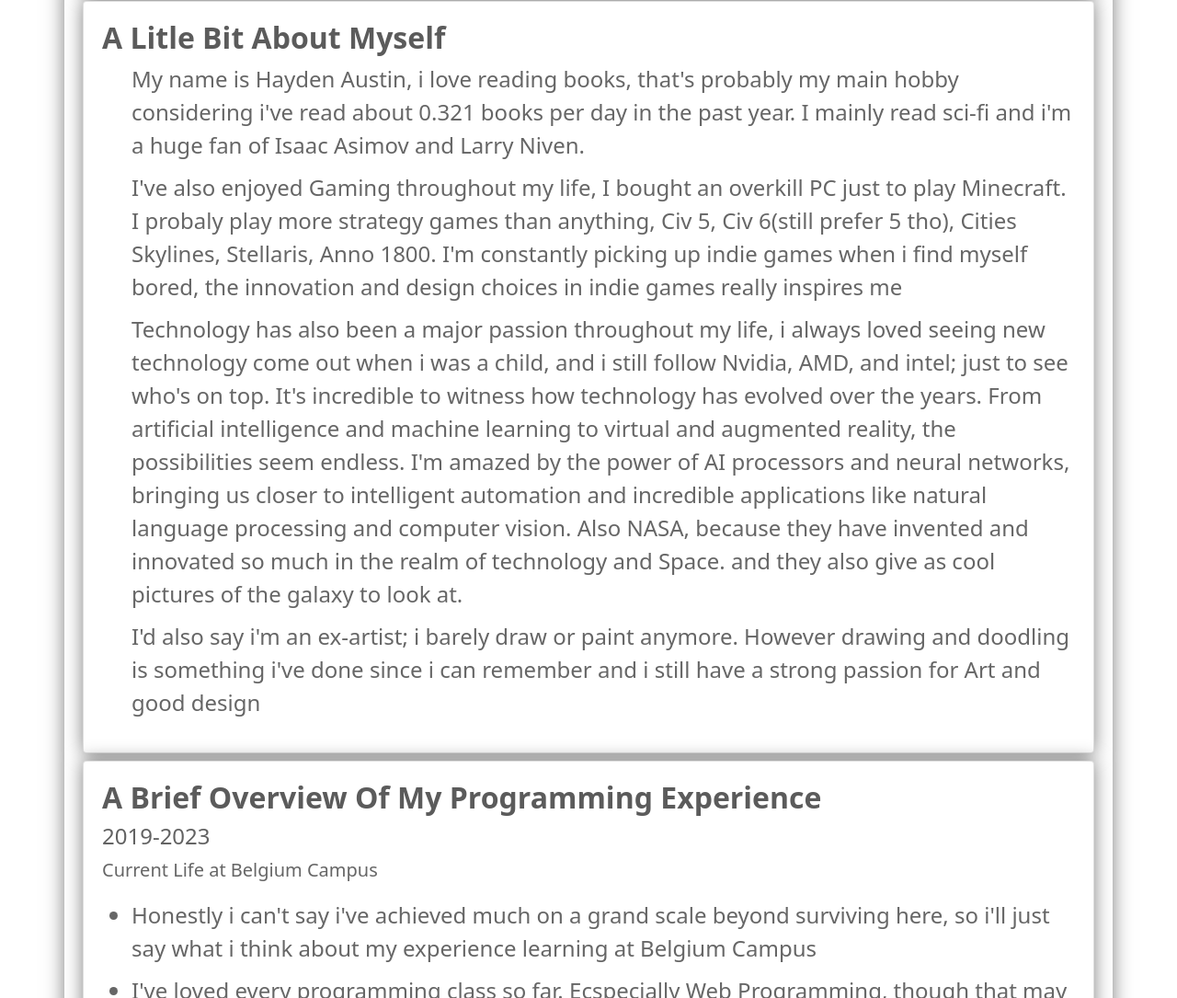
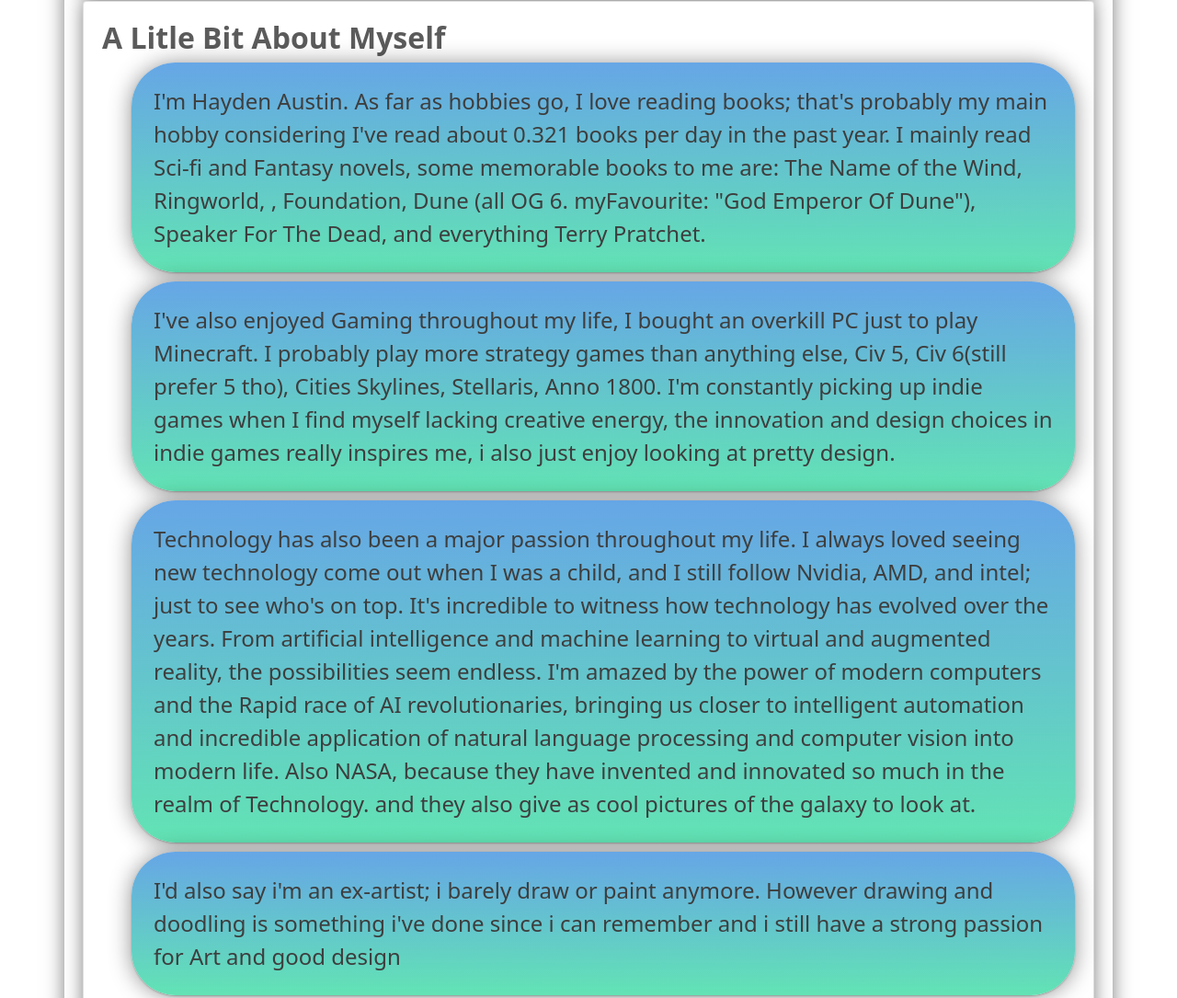
Before and after one commit to xSolumx/CV_Website, a plain HTML site: page index.html in a window 1280 px wide. Shown: the part 920-2005 px from the top of the page at 92% size. Drawn offline with nearby package versions, Linux system fonts and the light colour scheme.

Commit message:
smol changes

```diff
--- a/index.html
+++ b/index.html
@@ -101,25 +101,33 @@
       </div>
       <div class="card">
          <h2 class="card-title">A Litle Bit About Myself</h2>
-         <div class="card-text myself">
+         <div class="card-text">
             <ul>
-               <li>My name is Hayden Austin, i love reading books,
-                  that's probably my main hobby considering i've read about 0.321 books per day in the past year. I mainly read sci-fi and i'm a huge fan of Isaac Asimov and Larry Niven.</li>
-               <li>I've also enjoyed Gaming throughout my life, I bought an overkill PC just to play Minecraft.
-                  I probaly play more strategy games than anything, Civ 5, Civ 6(still prefer 5 tho),
-                  Cities Skylines, Stellaris, Anno 1800.
-                  I'm constantly picking up indie games when i find myself bored,
-                  the innovation and design choices in indie games really inspires me</li>
-               <li>Technology has also been a major passion throughout my life,
-                  i always loved seeing new technology come out when i was a child,
-                  and i still follow Nvidia, AMD, and intel; just to see who's on top.
+               <li class="m">I'm Hayden Austin. As far as hobbies go, I love reading books;
+                  that's probably my main hobby considering I've read about 0.321 books per day in
+                  the past year. I mainly read Sci-fi and Fantasy novels, some memorable books to me
+                  are: The Name of the Wind, Ringworld, , Foundation, Dune (all OG 6. myFavourite:
+                  "God Emperor Of Dune"), Speaker For The Dead, and everything Terry Pratchet.</li>
+               <li class="m">I've also enjoyed Gaming throughout my life, I bought an overkill PC just
+                  to play Minecraft. I probably play more strategy games than anything else,
+                  Civ 5, Civ 6(still prefer 5 tho), Cities Skylines, Stellaris, Anno 1800.
+                  I'm constantly picking up indie games when I find myself lacking creative energy,
+                  the innovation and design choices in indie games really inspires me, i also just
+                  enjoy looking at pretty design.</li>
+               <li class="m">Technology has also been a major passion throughout my life.
+                  I always loved seeing new technology come out when I was a child,
+                  and I still follow Nvidia, AMD, and intel; just to see who's on top.
                   It's incredible to witness how technology has evolved over the years.
                   From artificial intelligence and machine learning to virtual and augmented reality,
-                  the possibilities seem endless.
-                  I'm amazed by the power of AI processors and neural networks,
-                  bringing us closer to intelligent automation and incredible applications like natural language processing and computer vision.
-               Also NASA, because they have invented and innovated so much in the realm of technology and Space. and they also give as cool pictures of the galaxy to look at.</li>
-               <li>I'd also say i'm an ex-artist; i barely draw or paint anymore. However drawing and doodling is something i've done since i can remember and i still have a strong passion for Art and good design</li>
+                  the possibilities seem endless. I'm amazed by the power of modern computers and the
+                  Rapid race of AI revolutionaries, bringing us closer to intelligent automation and
+                  incredible application of natural language processing and computer vision into
+                  modern life. Also NASA, because they have invented and innovated so
+                  much in the realm of Technology. and they also give as cool pictures of
+                  the galaxy to look at.</li>
+               <li class="m">I'd also say i'm an ex-artist; i barely draw or paint anymore.
+                  However drawing and doodling is something i've done since i can remember
+                  and i still have a strong passion for Art and good design</li>
             </ul>
          </div>
       </div>
--- a/script.js
+++ b/script.js
@@ -1,25 +1,43 @@
-$(document).ready(function() {
+$(document).ready(function () {
   // Retrieve dark mode preference from local storage
-  var darkMode = localStorage.getItem('darkMode');
+  var darkMode = localStorage.getItem("darkMode");
 
   // Apply dark mode classes to elements if preference exists
-  if (darkMode === 'true') {
-    $('body').addClass('dark-mode');
-    $('.card').addClass('dark-mode');
-    $('.btn').addClass('btn-dark-mode btn-dark');
-    $('.navbar').addClass('navbar-dark bg-dark');
-    $('#dark-mode-toggle').text('Light Mode');
+  if (darkMode === "true") {
+    $("body").addClass("dark-mode");
+    $(".card").addClass("dark-mode");
+    $(".btn").addClass("btn-dark-mode btn-dark");
+    $(".navbar").addClass("navbar-dark bg-dark");
+    $(".m").addClass("m-dark");
+    $("#dark-mode-toggle").text("Light Mode");
   }
 
   // Toggle classes and save the preference to local storage
-  $('#dark-mode-toggle').click(function() {
+  $("#dark-mode-toggle").click(function () {
     var $btn = $(this);
-    var isDarkMode = $('body').hasClass('dark-mode');
-    $('body').toggleClass('dark-mode');
-    $('.card').toggleClass('dark-mode');
-    $('.btn').toggleClass('btn-dark-mode btn-dark');
-    $('.navbar').toggleClass('navbar-dark bg-dark');
-    $btn.text(isDarkMode ? 'Dark Mode' : 'Light Mode');
-    localStorage.setItem('darkMode', $('body').hasClass('dark-mode'));
+    var isDarkMode = $("body").hasClass("dark-mode");
+    $("body").toggleClass("dark-mode");
+    $(".card").toggleClass("dark-mode");
+    $(".btn").toggleClass("btn-dark-mode btn-dark");
+    $(".navbar").toggleClass("navbar-dark bg-dark");
+    $(".m").toggleClass("m-dark");
+    $btn.text(isDarkMode ? "Dark Mode" : "Light Mode");
+    localStorage.setItem("darkMode", $("body").hasClass("dark-mode"));
+  });
+
+  const mA = document.querySelectorAll('.m');
+
+  mA.forEach(mEl => {
+    mEl.addEventListener('mousemove', e => {
+      const { left, top, width, height } = mEl.getBoundingClientRect();
+      const x = e.clientX - left - width / 2;
+      const y = e.clientY - top - height / 2;
+      mEl.style.transform = `translate(${x}px, ${y}px)`;
+    });
+
+    mEl.addEventListener('mouseleave', () => {
+      mEl.style.transform = 'smooth';
+      mEl.style.transform = 'translate(0, 0)';
+    });
   });
 });
--- a/style.css
+++ b/style.css
@@ -1,11 +1,10 @@
-:root{
-    --back: #438b73;
+:root {
+    --back: #36b299;
     --back2: #306c4f;
     --overlay: #333;
     --light-font-color: #fff;
-    --gray: #777;
+    --gray: #575757;
 }
-
 
 body {
     background-color: var(--back);
@@ -20,20 +19,19 @@
     text-align: center;
 }
 
-.navbar{
+.navbar {
     box-shadow: 0 3px 6px rgba(0, 0, 0, 0.12), 0 1px 2px rgba(0, 0, 0, 0.24);
+    justify-content: center;
 }
-
 
 a:hover {
     color: #00855f;
     text-decoration: none;
     font-weight: bolder;
-
 }
 
 p {
-    color: #666;
+    color: #303030;
     font-size: 20px;
     line-height: 1.5;
 }
@@ -43,7 +41,8 @@
     padding-bottom: 50px;
     box-shadow: 0px 0px 20px rgba(0, 0, 0, 0.5);
 }
-.button-container{
+
+.button-container {
     border-radius: 0.75em;
     background: var(--back);
     padding: 0.5rem;
@@ -51,22 +50,23 @@
     margin-right: 0.5em;
 }
 
-.button-container:hover{
+.button-container:hover {
     color: var(--light-font-color);
     background-color: var(--back2);
 }
 
-.git-link{
+.git-link {
     text-decoration: none;
     color: var(--light-font-color);
 }
 
-.git-link:hover{
+.git-link:hover {
     color: var(--light-font-color);
 }
 
-
-h1, h2, h3 {
+h1,
+h2,
+h3 {
     font-weight: bold;
     color: #333;
 }
@@ -78,12 +78,18 @@
 h3 {
     font-size: 30px;
 }
+
 h4 {
     font-size: 25px;
 }
 
-h1, h2, h3, h4, h5, h6 {
-    color: #626262;
+h1,
+h2,
+h3,
+h4,
+h5,
+h6 {
+    color: #3f3f3f;
 }
 
 ul {
@@ -104,32 +110,56 @@
     background-color: var(--back);
     border-radius: 20px;
     font-size: 14px;
-    color: var(--light-font-color)
+    color: var(--light-font-color);
 }
 
 .card {
     background-color: var(--back);
     border: none;
     box-shadow: 0 1px 3px rgba(0, 0, 0, 0.12), 0 1px 2px rgba(0, 0, 0, 0.24);
-    transition: all 0.3s cubic-bezier(.25,.8,.25,1);
+    transition: all 0.3s cubic-bezier(0.25, 0.8, 0.25, 1);
     padding: 20px;
     margin: 0.5em;
 }
 
-.card-skill{
+.card-skill {
     display: inline-flexbox;
     width: auto;
     border: none;
     box-shadow: 0 1px 3px rgba(0, 0, 0, 0.12), 0 1px 2px rgba(0, 0, 0, 0.24);
-    transition: all 0.3s cubic-bezier(.25,.8,.25,1);
+    transition: all 0.3s cubic-bezier(0.25, 0.8, 0.25, 1);
     padding: 10px;
+}
+
+.m {
+    padding: 1em;
+    width: 100%;
+    height: 100%;
+    box-shadow: 0 1px 1em rgba(0, 0, 0, 0.427), 0 1px 2px rgba(0, 0, 0, 0.24);
+    background: linear-gradient(to top, #62e3b4, #66a6e6);
+    border-radius: 2em;
+    transition: transform 1s ease-out;
+    cursor: pointer;
+    animation: gradient-animation 1s ease-in-out infinite alternate;
+}
+
+.m-dark {
+    padding: 1em;
+    width: 100%;
+    height: 100%;
+    box-shadow: 0 1px 1em rgba(0, 0, 0, 0.427), 0 1px 2px rgba(0, 0, 0, 0.24);
+    background: linear-gradient(to top, #38d59b, #2d6ca0);
+    border-radius: 2em;
+    transition: transform 1s ease-out;
+    cursor: pointer;
+    animation: gradient-animation 1s ease-in-out infinite alternate;
 }
 
 .card:hover {
     transform: translateY(-5px);
 }
 
-.card-skill:hover{
+.card-skill:hover {
     transform: translateY(-5px);
 }
 
@@ -141,10 +171,10 @@
 
 .card-text {
     font-size: 24px;
-    color: #666;
+    color: #3e3e3e;
 }
 
-.progress{
+.progress {
     margin: 1em;
 }
 
@@ -155,7 +185,7 @@
     color: #fff;
     background-color: var(--back);
     border-radius: 5px;
-    transition: all 0.3s cubic-bezier(.25,.8,.25,1);
+    transition: all 0.3s cubic-bezier(0.25, 0.8, 0.25, 1);
     text-decoration: none;
 }
 
@@ -216,6 +246,7 @@
     text-decoration: none;
     font-weight: bolder;
 }
-#dark-mode-toggle{
+
+#dark-mode-toggle {
     margin-right: 2em;
 }
```
